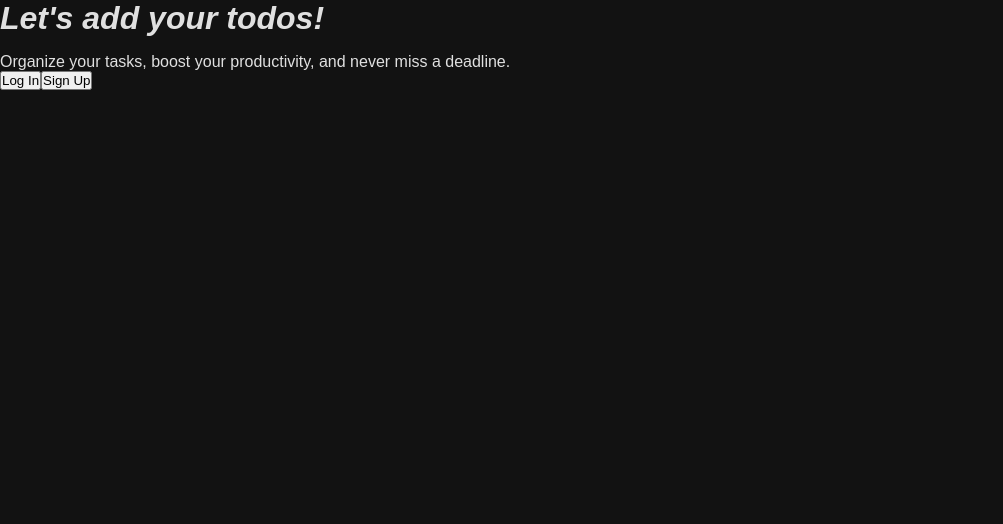
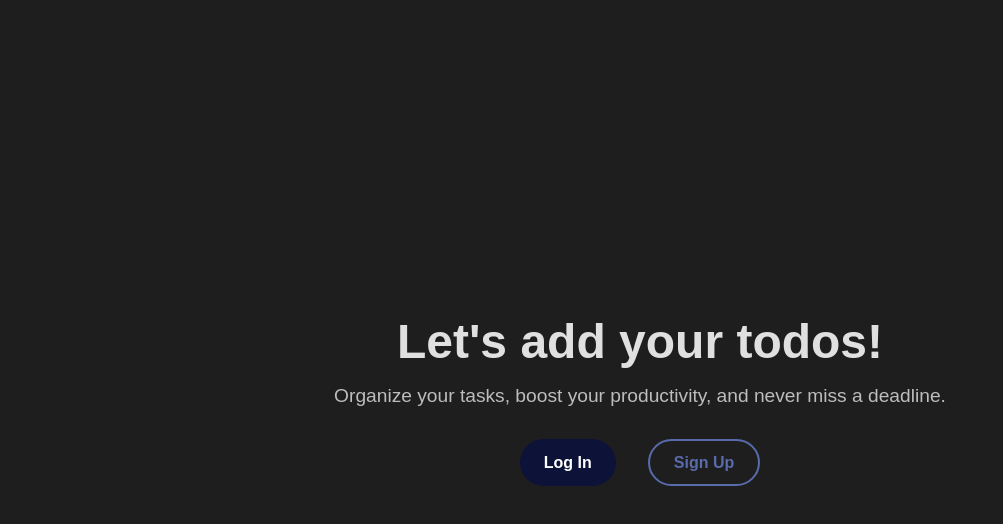
Before and after one commit to damsi456/to-do-assignment, a React (Vite) app in the folder front-end/: page / in a window 1280 px wide. Shown: the top 524 px of the page, without its empty margins (0-1003 px from the left). Built offline with nearby package versions, Linux system fonts and the light colour scheme.

Commit message:
Add css for homepage

```diff
--- a/front-end/src/pages/HomePage.jsx
+++ b/front-end/src/pages/HomePage.jsx
@@ -1,10 +1,10 @@
+import '../styles/HomePage.css'
 import { useNavigate } from "react-router-dom";
 
 function HomePage () {
     const navigate = useNavigate()
     return(
     <div className="welcome-container">
-      <div className="welcome-content">
         <h1>Let's add your todos!</h1>
         <p>Organize your tasks, boost your productivity, and never miss a deadline.</p>
         <div className="welcome-links">
@@ -22,7 +22,6 @@ function HomePage () {
             </button>
         </div>
     </div>
-    </div>
     )
 }
 
--- /dev/null
+++ b/front-end/src/styles/HomePage.css
@@ -0,0 +1,60 @@
+.welcome-container {
+    display: flex;
+    flex-direction: column;
+    justify-content: center;
+    align-items: center;
+    height: 100vh;
+    padding: 2rem;
+    background-color: #1e1e1e;
+    text-align: center;
+}
+
+.welcome-container h1 {
+    font-size: 3rem;
+    margin-bottom: 1rem;
+}
+
+.welcome-container p {
+    font-size: 1.2rem;
+    margin-bottom: 2rem;
+    color: #bdbdbd;
+}
+
+.welcome-links {
+    display: flex;
+    gap: 2rem;
+}
+
+.welcome-links button {
+    padding: 0.8rem 1.5rem;
+    border: none;
+    border-radius: 6px;
+    font-size: 1rem;
+    font-weight: bold;
+    cursor: pointer;
+    border-radius: 50px;
+    transition: transform 0.2s ease;
+}
+
+.welcome-links button:hover {
+    transform: translateY(-3px);
+}
+
+.welcome-links .login-btn {
+    background-color: rgb(13, 18, 57);
+    color: white;
+}
+
+.welcome-links .login-btn:hover {
+    background-color: rgb(33, 45, 138);
+}
+
+.welcome-links .register-btn {
+    background: transparent;
+    border: 2px solid #596bab;
+    color: #596bab;
+}
+
+.welcome-links .register-btn:hover {
+    background-color: rgb(13, 18, 57);
+}
--- a/front-end/src/styles/TodoPage.css
+++ b/front-end/src/styles/TodoPage.css
@@ -11,7 +11,7 @@
     box-shadow: 0 4px 15px 15px rgba(0, 0, 0, 0.1);
 }
 
-h1 {
+.todos-container > h1 {
     font-size: 2rem;
     margin-bottom: 1rem;
     font-style: italic;
@@ -46,7 +46,7 @@ h1 {
 .filter-buttons button.active {
     background-color: rgb(13, 18, 57);
     color: white;
-    border-color: rgb(30, 41, 128);
+    border-color: #596bab;
 }
 
 .todo-form {
@@ -100,32 +100,32 @@ h1 {
     border-bottom: 1px solid #e0e0e0;
 }
 
-li:last-child {
+.todo-list li:last-child {
     border-bottom: none;
 }
 
-li input[type=checkbox] {
+.todo-list li input[type=checkbox] {
     transform: scale(1.2);
     width: 16px;
     accent-color: #ffffff;
 }
 
-li span, li input[type=text] {
+.todo-list li span, .todo-list li input[type=text] {
     flex: 1;
     margin-left: 1rem;
 }
 
-li input[type=text] {
+.todo-list li input[type=text] {
     padding: 0.5rem;
     border-radius: 4px;
     border: none;
 }
 
-li span {
+.todo-list li span {
     cursor: pointer;
 }
 
-li button {
+.todo-list li button {
     color: white;
     font-weight: bold;
     border: none;
@@ -136,19 +136,19 @@ li button {
     transition: background-color 0.3s ease;
 }
 
-li .save-btn {
+.todo-list li .save-btn {
     background-color: #ffffff;
     color: #1e1e1e;
 }
 
-li .save-btn:hover {
+.todo-list li .save-btn:hover {
     background-color: #e3e3e3;
 }
 
-li .danger-btn {
+.todo-list li .danger-btn {
     background-color: #f44336;
 }
 
-li .danger-btn:hover {
+.todo-list li .danger-btn:hover {
     background-color: #b12c29;
 }
```
Lines whose indentation alone changed are shown as unchanged.
